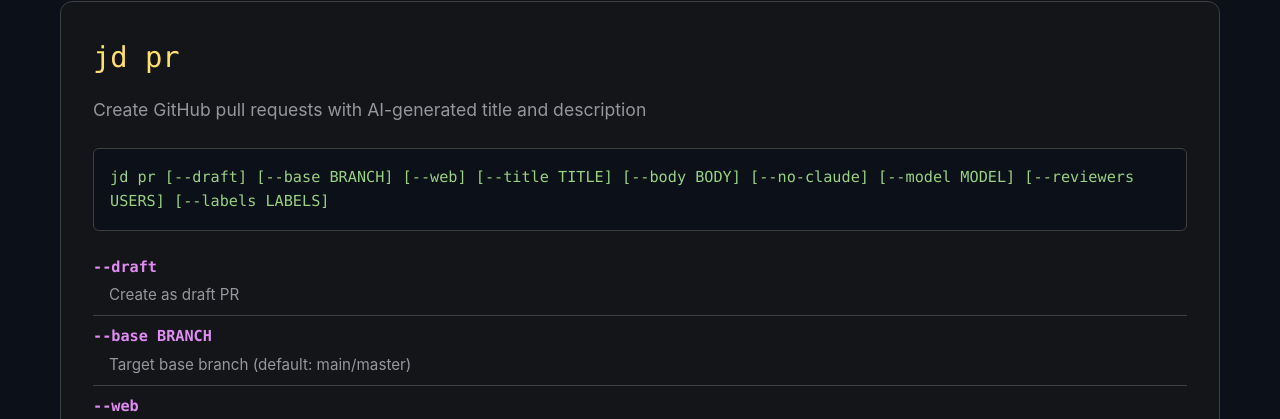
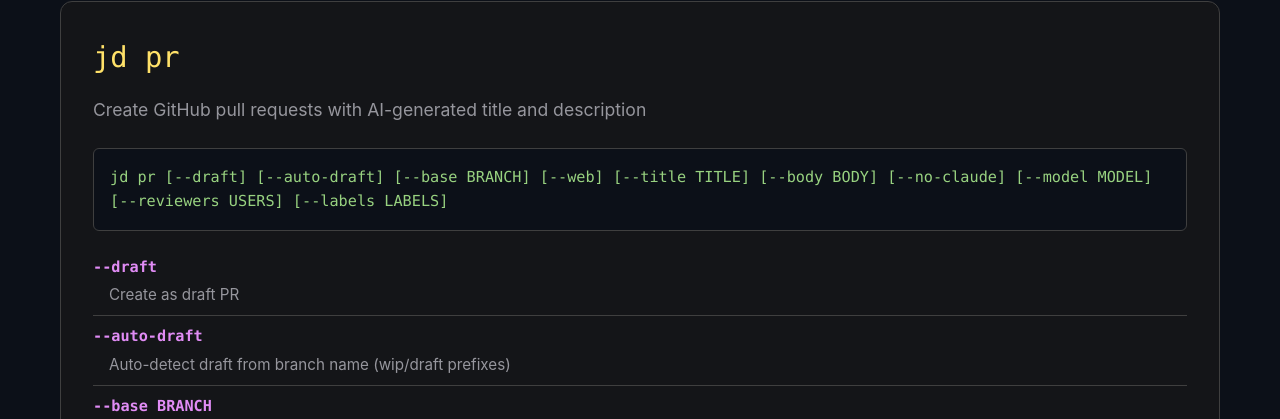
Before and after one commit to starburst997/jd, a website: page docs/index.html in a window 1280 px wide. Shown: the part 2578-2997 px from the top of the page. Drawn offline with Linux system fonts and the light colour scheme.

```diff
--- a/docs/index.html
+++ b/docs/index.html
@@ -528,13 +528,17 @@
               Create GitHub pull requests with AI-generated title and description
             </div>
             <div class="command-usage">
-              jd pr [--draft] [--base BRANCH] [--web] [--title TITLE] [--body BODY]
+              jd pr [--draft] [--auto-draft] [--base BRANCH] [--web] [--title TITLE] [--body BODY]
               [--no-claude] [--model MODEL] [--reviewers USERS] [--labels LABELS]
             </div>
             <ul class="args-list">
               <li>
                 <span class="arg-name">--draft</span>
                 <span class="arg-desc">Create as draft PR</span>
+              </li>
+              <li>
+                <span class="arg-name">--auto-draft</span>
+                <span class="arg-desc">Auto-detect draft from branch name (wip/draft prefixes)</span>
               </li>
               <li>
                 <span class="arg-name">--base BRANCH</span>
```
Also changed, not shown: README.md, 4 other files.
